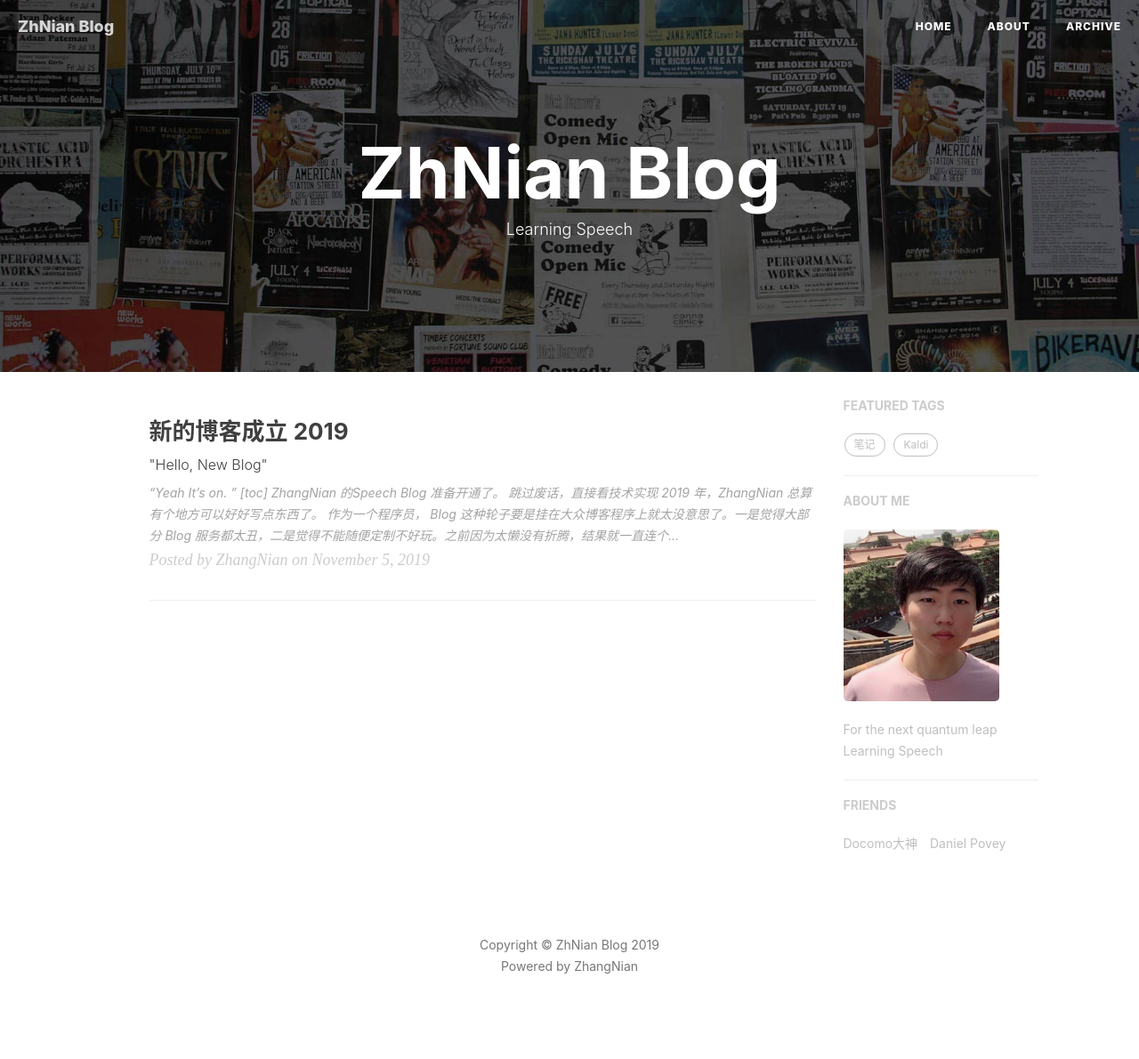
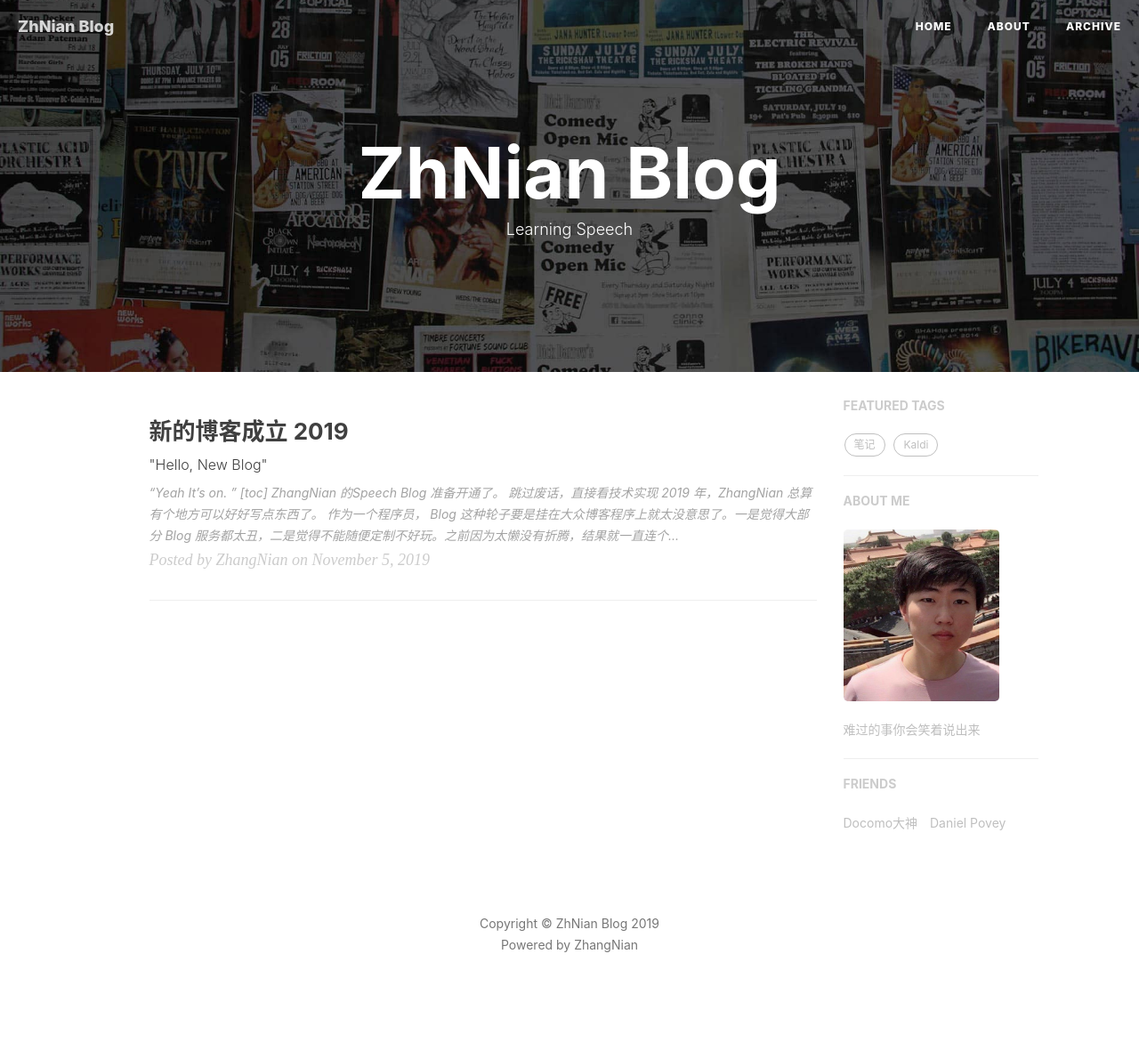
Before and after one commit to Zhang-Nian/Speech, a Jekyll site: the page built from index.html, in a window 1280 px wide. Shown: the whole page at 89% size. Built offline with Jekyll 4.4.1, drawn with Linux system fonts in a browser that asks for light colours; nearby versions of some CDN libraries; the list of posts is cut into pages by our own code; comment, search, counter and statistics services are not loaded; after the commit the page ends 1166 px from its top, so only the background shows below that.

Commit message:
modify introduction

```diff
--- a/_config.yml
+++ b/_config.yml
@@ -48,7 +48,7 @@ netease_comment: false
 
 # Sidebar settings
 sidebar: true                           # whether or not using Sidebar.
-sidebar-about-description: "For the next quantum leap<br>Learning Speech"
+sidebar-about-description: "难过的事你会笑着说出来"
 sidebar-avatar: img/ZhangNian.JPG      # use absolute URL, seeing it's used in both `/` and `/about/`
 
 # Featured Tags
```
